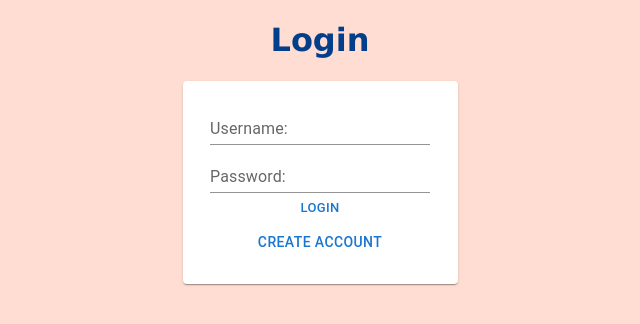
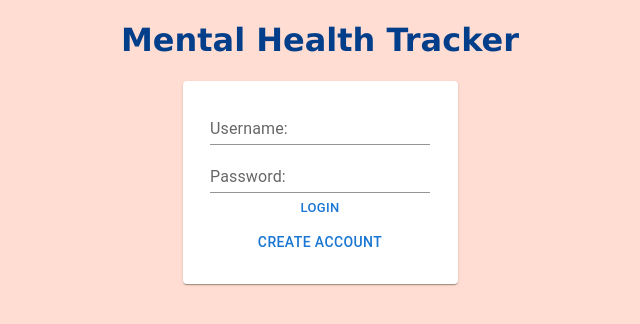
Before and after one commit to Willywonka443/MentalHealthApp, a React (Create React App) app: page / in a window 1280 px wide. Shown: the top 324 px of the page, without its empty margins (320-960 px from the left). Built offline with nearby package versions, Linux system fonts and the light colour scheme.

Commit message:
Fixed the title on a page

```diff
--- a/src/pages/login.js
+++ b/src/pages/login.js
@@ -22,7 +22,7 @@ const Login = () => {
   return (
     <center>
       <center>
-        <h1>Login</h1>
+        <h1>Mental Health Tracker</h1>
       </center>
 
       <Card sx={{ width: 275 }}>
```
Also changed, not shown: 1 other file (tests, documents, lock files or other folders).
